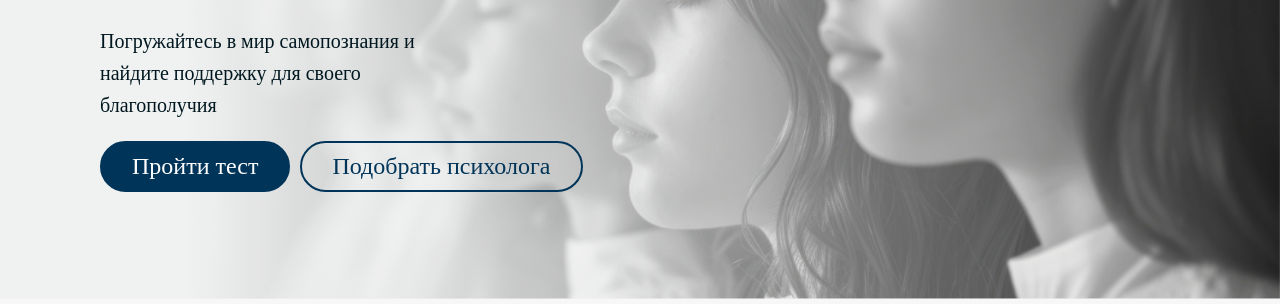
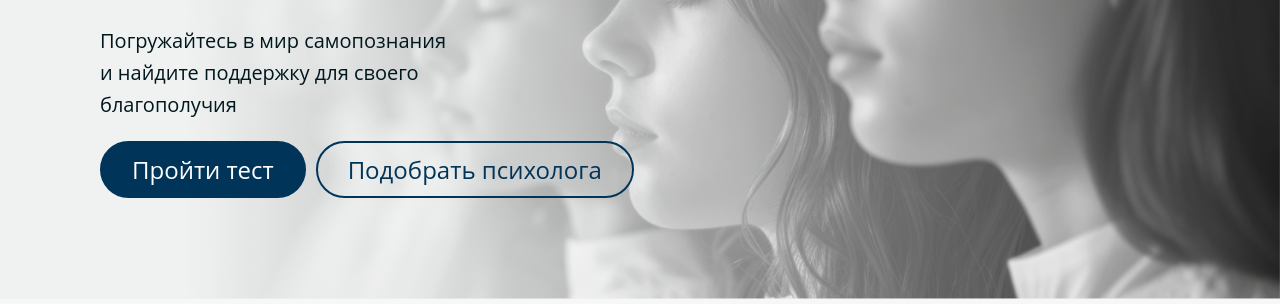
Before and after one commit to vartanova/project, a plain HTML site: page index.html in a window 1280 px wide. Shown: the part 193-497 px from the top of the page. Drawn offline with Linux system fonts and the light colour scheme.

Commit message:
ui-fix-fonts

```diff
--- a/style.css
+++ b/style.css
@@ -1,5 +1,5 @@
 body {
-    font-family: Akrobat;
+    font-family: "Open Sans", sans-serif;
     font-size: 18px;
     margin: 0;
     padding: 0;
@@ -8,7 +8,7 @@ body {
     background-color: #f7f7f7;
 }
 .btn {
-    font-family: Akrobat;
+    font-family: "Open Sans", sans-serif;
     font-size: 18px;
     border-style: solid;
     padding: 10px 30px;
@@ -28,7 +28,7 @@ body {
     padding-left: 60px;
 }
 .nav-container__nav-title {
-    font-family: Cruinn;
+    font-family: "Sansation", sans-serif;
     color: #00171F;
     text-decoration: none;
     font-size: 30px;
@@ -74,7 +74,6 @@ body {
     left: 100px;
     color: #00171F;
     font-size: 26px;
-    font-family: Akrobat, RobotoCondensed;
     margin-bottom: 0;
 }
 .container__overlay-text {
@@ -186,23 +185,3 @@ button:hover {
     display: flex;
     justify-content: center;
 }
-
-
-
-/* @media (max-width: 768px) {
-    .heroImageContainer{
-      margin-bottom: 30px;
-    }
-    .overlayText {
-        font-size: 18px;
-    }
-    .heroStat {
-        gap: 20px;
-        max-width: 600px;
-    }
-
-    .heroStatNumber{
-        font-size: 1.7rem;
-    }
-
-} */
```
